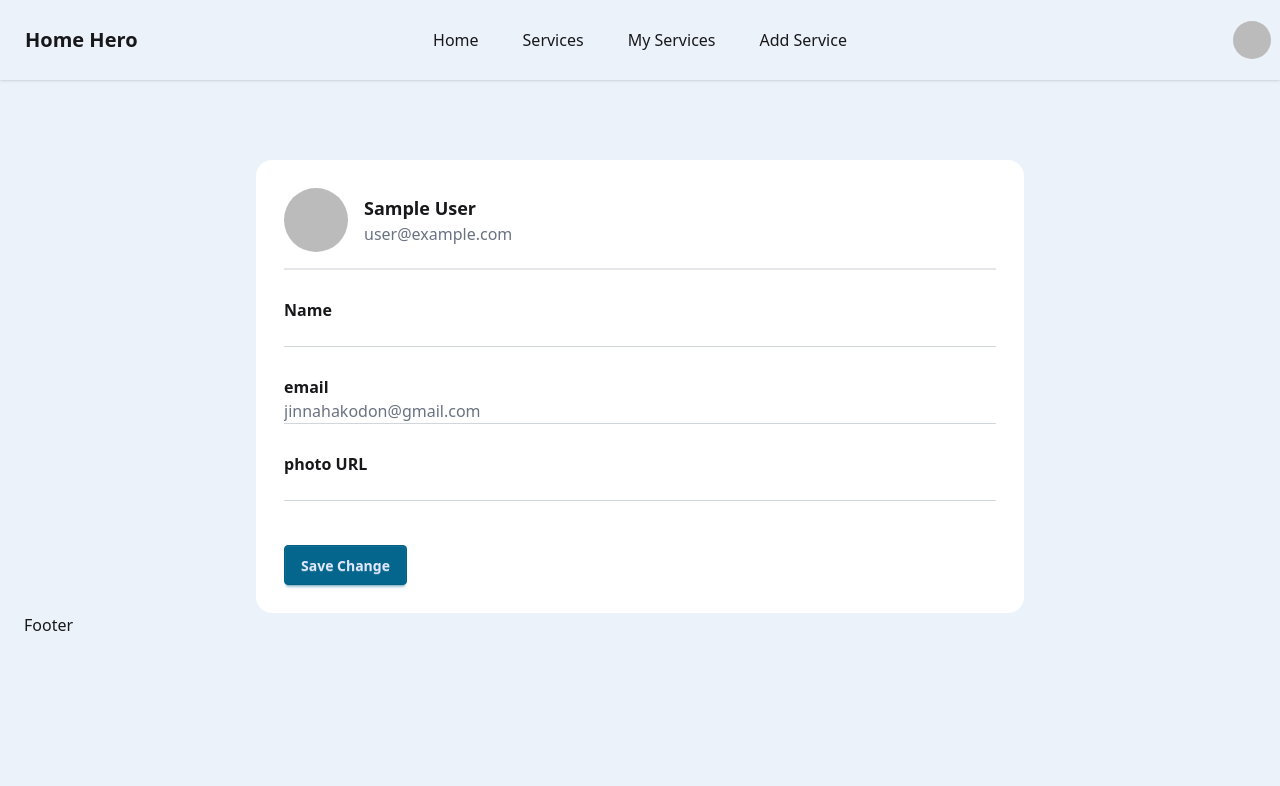
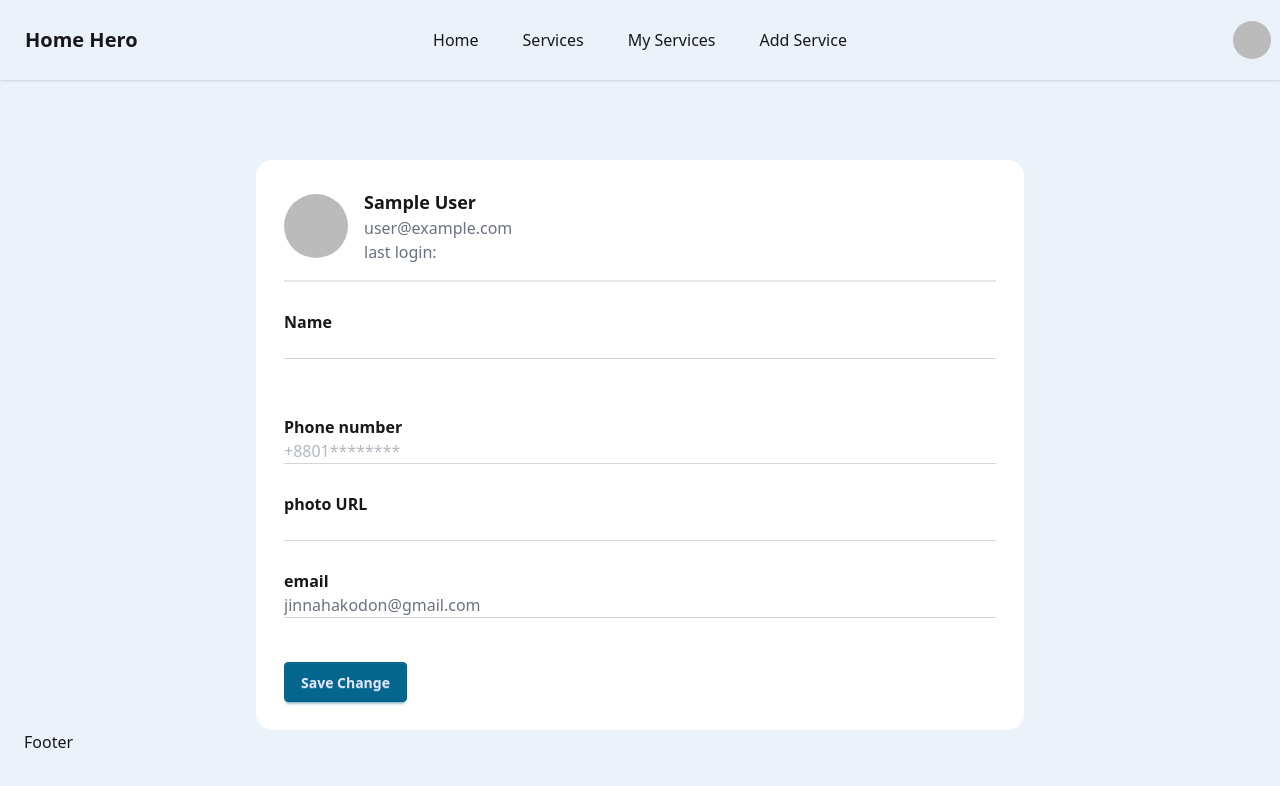
Before and after one commit to jinnahakondo/B12-A10-Home-Hero, a React (Vite) app: page /my-profile in a window 1280 px wide. Shown: the top 786 px of the page. Built offline with nearby package versions, Linux system fonts and the light colour scheme; no server answers; sample sign-in values are in the browser's storage.

Commit message:
last login time adde to profile

```diff
--- a/src/Pages/Login/Login.jsx
+++ b/src/Pages/Login/Login.jsx
@@ -7,7 +7,7 @@ import useAuth from '../../Hooks/useAuth';
 const Login = () => {
     const navigate = useNavigate()
 
-    const { login, setLoading, googleSignIn, loading } = useAuth()
+    const { login, setLoading, googleSignIn, loading, user } = useAuth()
     const handelLogin = e => {
         e.preventDefault();
         const email = e.target.email.value;
--- a/src/Pages/MyProfile/Profile.jsx
+++ b/src/Pages/MyProfile/Profile.jsx
@@ -1,11 +1,10 @@
 import React from 'react';
-import { data, Link } from 'react-router';
 import useAuth from '../../Hooks/useAuth';
-import Loader from '../../Components/Loader/Loader';
 import { toast } from 'react-toastify';
 
 const Profile = () => {
     const { user, updateUserProfile, setLoading } = useAuth()
+    console.log(user);
 
     const updateProfile = (e) => {
         e.preventDefault()
@@ -65,6 +64,7 @@ const Profile = () => {
                 <div>
                     <h3 className='text-lg font-semibold max-md:text-center'>{user.displayName}</h3>
                     <p className='text-gray-500'>{user.email}</p>
+                    <p className='text-gray-500'>last login: {user.metadata.lastSignInTime}</p>
                 </div>
             </div>
             <div className='h-0.5 w-full border border-gray-200'></div>
@@ -74,16 +74,22 @@ const Profile = () => {
                     <h4 className='font-semibold'> Name</h4>
                     <input type="text" name="name" className='border-b border-gray-300 outline-0 w-full text-gray-500' />
                 </div>
-                {/* email  */}
-                <div className='pb-7 '>
-                    <h4 className='font-semibold'> email</h4>
-                    <input type="email" readOnly defaultValue='jinnahakodon@gmail.com' className='border-b border-gray-300 outline-0 w-full text-left text-gray-500' />
+                {/* phone number  */}
+                <div className='py-7 '>
+                    <h4 className='font-semibold'> Phone number</h4>
+                    <input type="number" name="number" placeholder='+8801********' className='border-b border-gray-300 outline-0 w-full text-gray-500' />
                 </div>
                 {/* photo  */}
                 <div className='pb-7 '>
                     <h4 className='font-semibold'> photo URL</h4>
                     <input type="text" name='photo' className='border-b border-gray-300 outline-0 w-full text-left text-gray-500' />
                 </div>
+                {/* email  */}
+                <div className='pb-7 '>
+                    <h4 className='font-semibold'> email</h4>
+                    <input type="email" readOnly defaultValue='jinnahakodon@gmail.com' className='border-b border-gray-300 outline-0 w-full text-left text-gray-500' />
+                </div>
+
                 <button type='submit' className="btn btn-primary mt-4 hover">Save Change</button>
             </form>
         </div>
```
